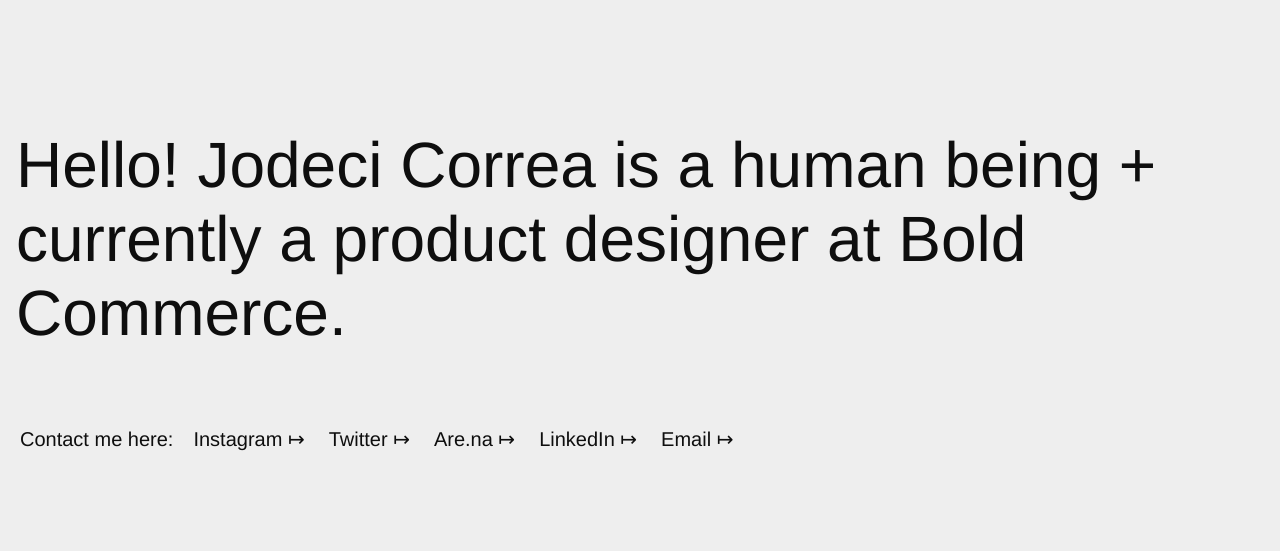
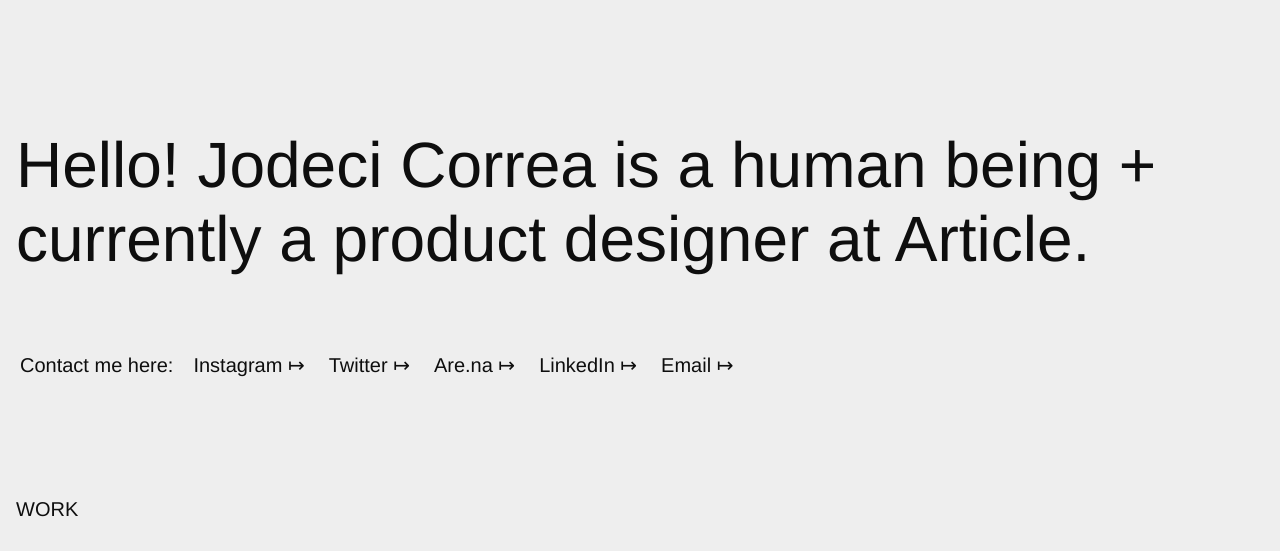
Before and after one commit to joodeci/portfolio-21, a Gatsby site: page / in a window 1280 px wide. Shown: the part 69-620 px from the top of the page. Built offline with nearby package versions, Linux system fonts and the light colour scheme; Gatsby itself is replaced by a stand-in of ours.

Commit message:
Update index.js
Added Article

```diff
--- a/src/pages/index.js
+++ b/src/pages/index.js
@@ -14,7 +14,7 @@
 
           <section id="intro">
             <div className="grid">
-              <h1 className="intro--header">Hello! Jodeci Correa is a human being + currently a product designer at Bold Commerce.</h1>
+              <h1 className="intro--header">Hello! Jodeci Correa is a human being + currently a product designer at Article.</h1>
 {/*              <h5 className="intro--bio">Currently a product designer at Bold Commerce. <br/>
               Occasionally an American R&B quartet.
               </h5> */}
```
